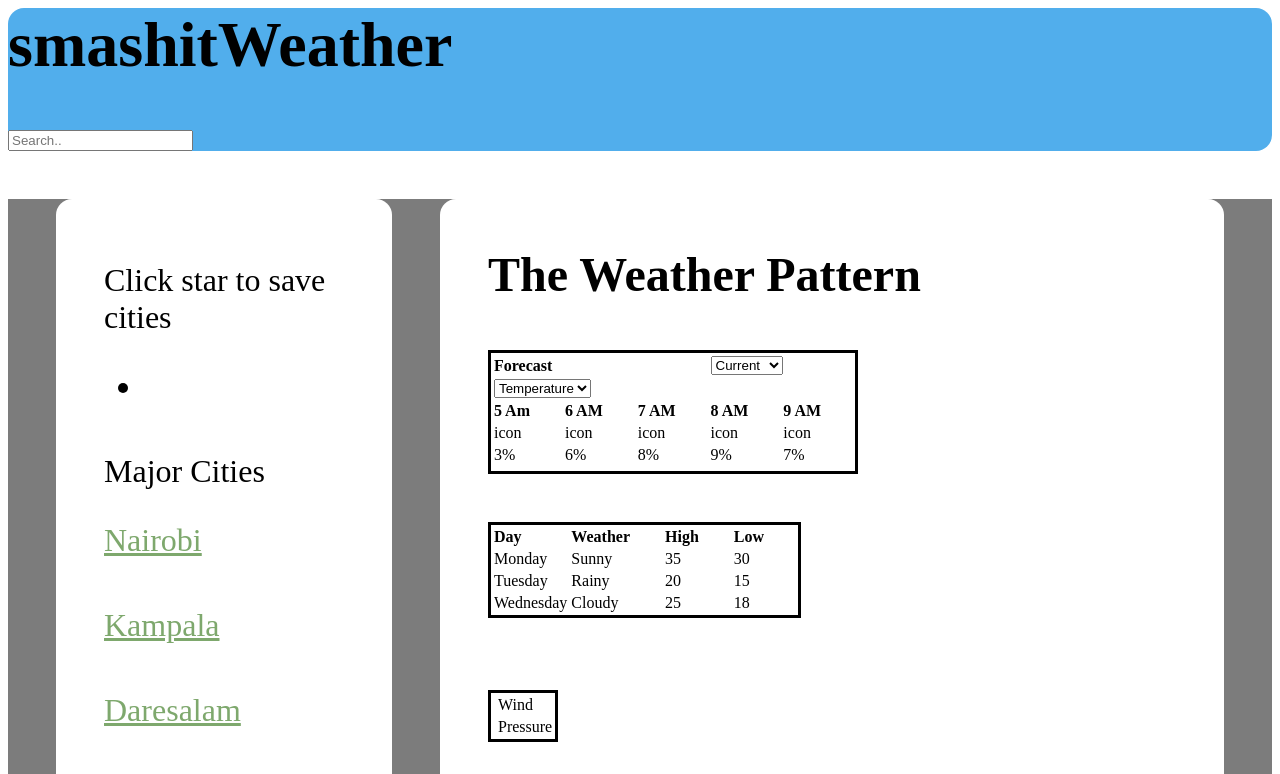
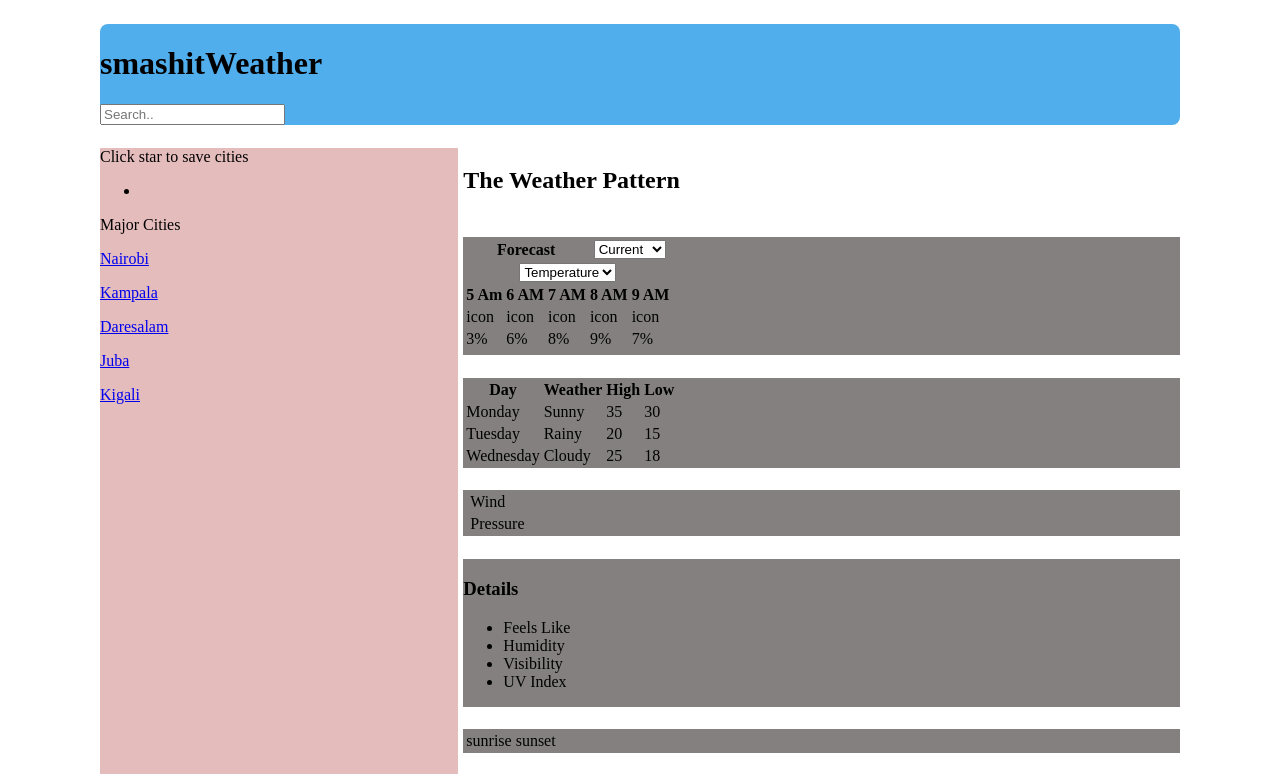
Before and after one commit to samuelmwangimbuthia/Weather-App, a website built with webpack: page dist/index.html in a window 1280 px wide. Shown: the top 774 px of the page. Built offline with nearby package versions, Linux system fonts and the light colour scheme; no server answers.

Commit message:
add grid layout

```diff
--- /dev/null
+++ b/dist/grid.css
@@ -0,0 +1,44 @@
+:root{
+  box-sizing: border-box;
+}
+
+::before,
+::after {
+  box-sizing: inherit;
+}
+
+body{
+  display: grid;
+  grid-template-columns: 1fr 2fr;
+  grid-template-rows: repeat(7, auto);
+  grid-gap:5px;
+  max-width: 1080px;
+  margin: 0 auto;
+  justify-content: space-between;
+  align-content: space-between;
+  padding: 1.5em;
+}
+
+.header{
+  grid-column: 1/3;
+  grid-row: span 1;
+  background-color: #51aeec;
+  border-radius: .5em;
+
+}
+
+.main{
+  grid-column: 2/3;
+}
+
+.sidebar{
+  grid-column: 1/2;
+  grid-row: span 7;
+  background-color: #e5bcbcfc;
+
+}
+
+.media{
+
+  background-color: #837f7ffc;
+}
--- a/dist/index.html
+++ b/dist/index.html
@@ -4,8 +4,9 @@
         <meta charset="UTF-8">
         <meta name="viewport" content="width=device-width, initial-scale=1.0">
         <title>Weather App</title>
-        <link rel="stylesheet" href="main.css">
-        <!-- <link rel="stylesheet" href="flex.css"> -->
+        <link rel="stylesheet" href="grid.css">
+       <!-- <link rel="stylesheet" href="main.css">
+         <link rel="stylesheet" href="flex.css"> -->
     </head>
 
     <body>
@@ -16,9 +17,9 @@
             </div>
         </header>
 
-        <div class="container">
+
             <aside class="sidebar">
-                <div class="widget">Click star to save cities
+                <div class="widget1">Click star to save cities
                     <ul>
                         <li></li>
                     </ul>
@@ -34,7 +35,7 @@
 
             <main class="main clearfix">
                 <h2>The Weather Pattern</h2>
-                <div>
+            </main>
                     <div class="media" class="forecast">
                         <table>
                             <thead>
@@ -185,10 +186,10 @@
                             </tbody>
                         </table>
                     </div>
-                </div>
-            </main>
 
-        </div>
+
+
+
         <script src='bundle.js'></script>
 
     </body>
```
